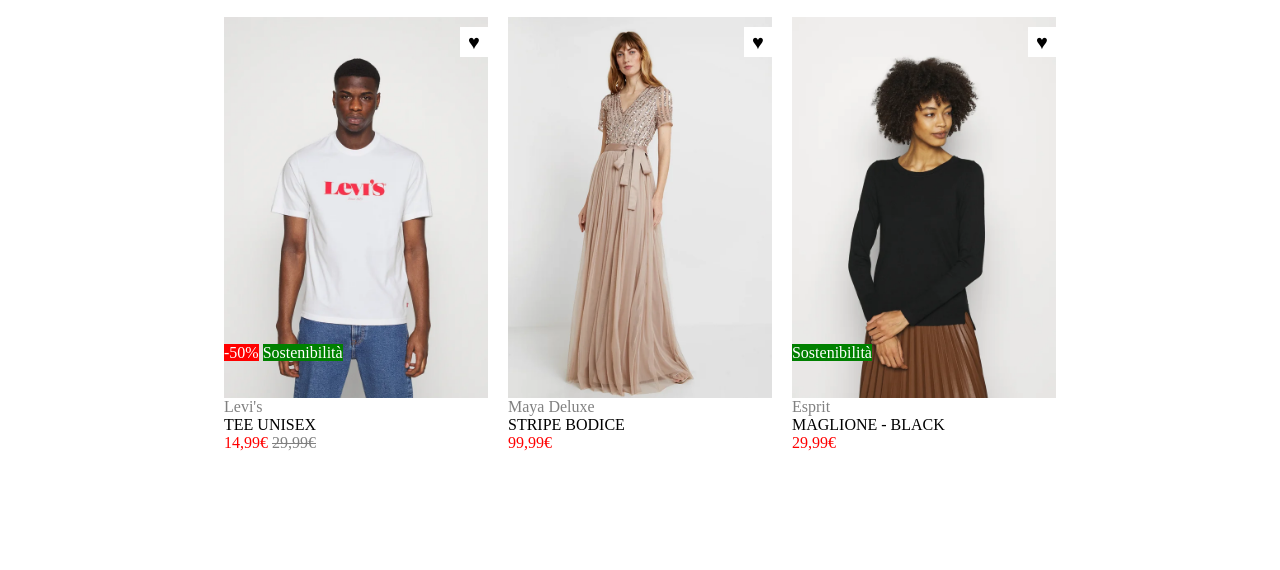
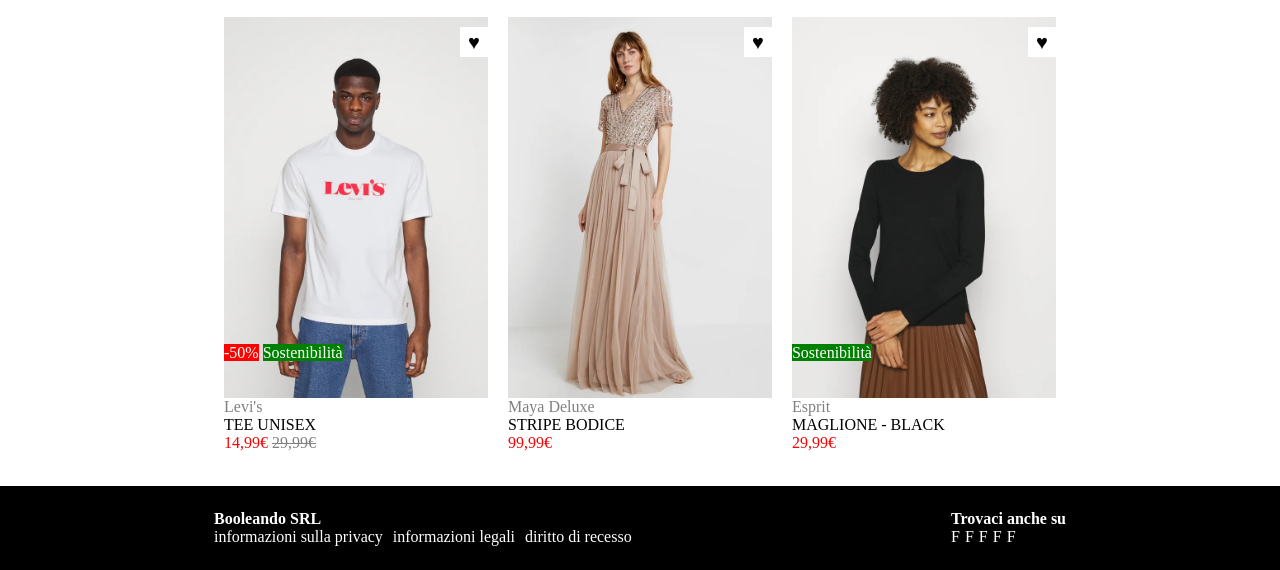
Before and after one commit to Francesca-Barletta/html-css-boolando, a plain HTML site: page index.html in a window 1280 px wide. Shown: the part 565-1135 px from the top of the page. Before the commit the page ends 1051 px from the top, so only its background shows below. Drawn offline with Linux system fonts and the light colour scheme.

Commit message:
add lists in page-footer

```diff
--- a/css/style.css
+++ b/css/style.css
@@ -47,6 +47,10 @@ img{
 
 .col-4{
     width: calc(4* 100% / 12);
+}
+
+.col-2{
+    width: calc(6* 100% / 12);
 }
 
 .card{
@@ -121,3 +125,27 @@ img{
 .card:hover .overlay{
     opacity: 1;
 }
+.page-footer{
+    background-color: black;
+    color: white;
+}
+.row-footer{
+    justify-content: space-between;
+}
+h4, li{
+    display: inline-block;
+}
+
+
+.footer-info, .footer-social{
+    display: flex;
+    flex-direction: row;
+    gap: 5px;
+}
+.row-footer{
+    position: relative;
+}
+.col-social{
+    position: absolute;
+    right: 0px;
+}
--- a/index.html
+++ b/index.html
@@ -162,7 +162,6 @@
                                 <span class="price">29,99&euro;</span>
                             </div>
 
-
                         </div>
                     </div>
 
@@ -174,7 +173,32 @@
     </main>
 
     <footer class="page-footer">
+        <div class="container">
+            <div class="row row-footer">
+                <div class="col-info">
+                    <h4><a href="#">Booleando SRL</a></h4>
 
+                        <ul class="footer-info">
+                            <li><a href="">informazioni sulla privacy</a><li>
+                            <li><a href="">informazioni legali</a><li>
+                            <li><a href="">diritto di recesso</a><li>
+                        </ul>
+
+                </div>
+                <div class="col-social">
+                    <h4>Trovaci anche su</h4>
+
+                        <ul class="footer-social">
+                            <li><a href="">F</a></li>
+                            <li><a href="">F</a></li>
+                            <li><a href="">F</a></li>
+                            <li><a href="">F</a></li>
+                            <li><a href="">F</a></li>
+                        </ul>
+
+                </div>
+            </div>
+        </div>
     </footer>
 
 </body>
```
